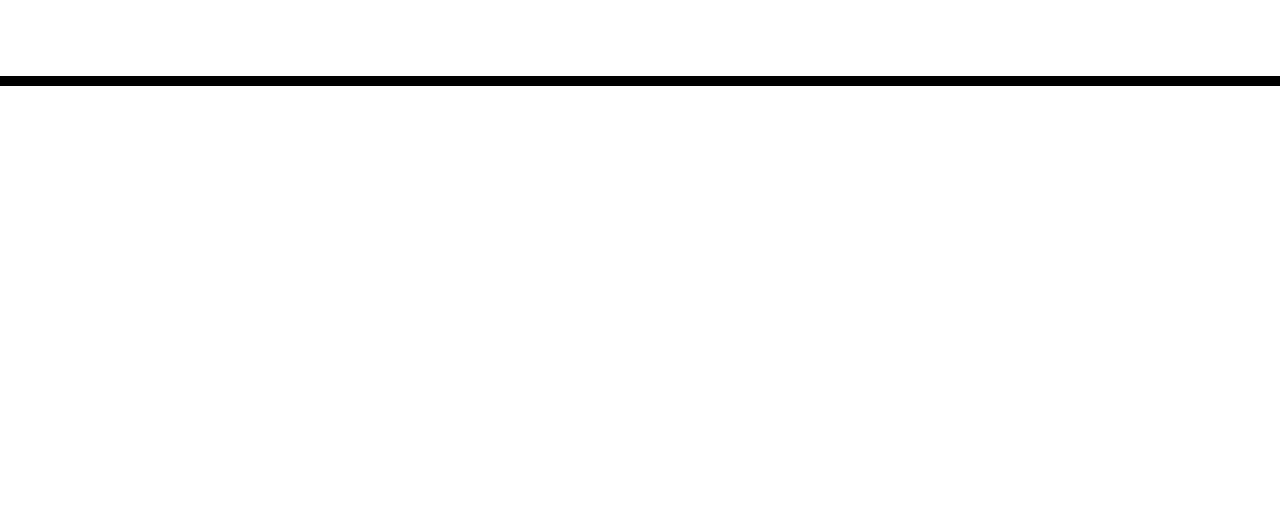
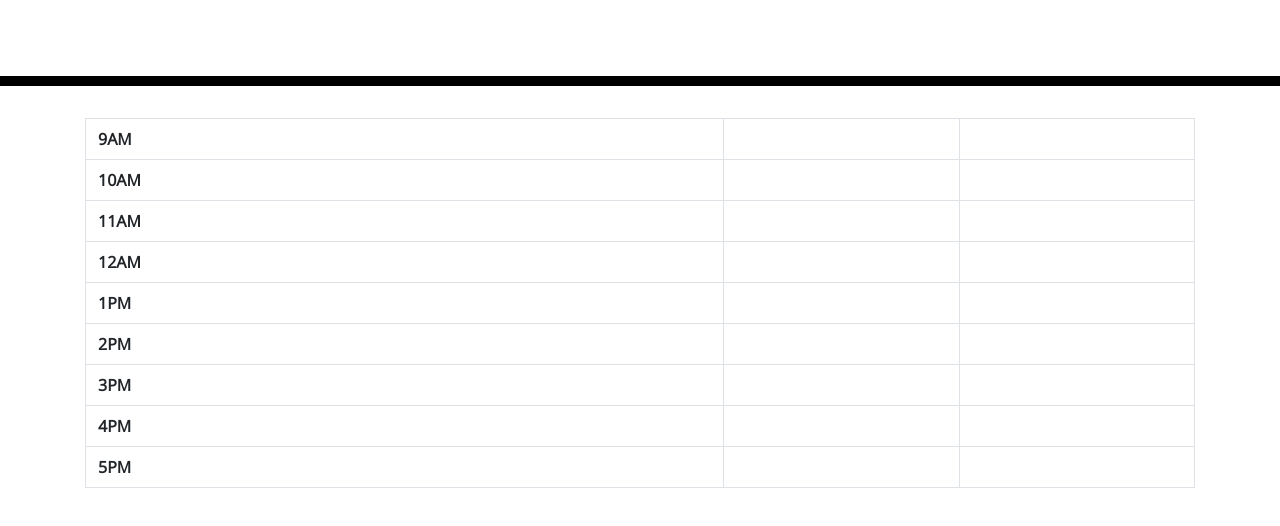
Before and after one commit to jakewmcmillan/daily-planner, a plain HTML site: page index.html in a window 1280 px wide. Shown: the part 182-708 px from the top of the page. Drawn offline with nearby package versions, Linux system fonts and the light colour scheme.

Commit message:
Adding a table

```diff
--- a/index.html
+++ b/index.html
@@ -30,6 +30,55 @@
     </header>
     <div class="container">
       <!-- Timeblocks go here -->
+      <table class="table table-bordered custom-table">
+        <tbody id="event-display">
+          <tr>
+            <th scope="row">9AM</th>
+            <td></td>
+            <td></td>
+          </tr>
+          <tr>
+            <th scope="row">10AM</th>
+            <td></td>
+            <td></td>
+          </tr>
+          <tr>
+            <th scope="row">11AM</th>
+            <td></td>
+            <td></td>
+          </tr>
+          <tr>
+            <th scope="row">12AM</th>
+            <td></td>
+            <td></td>
+          </tr>
+          <tr>
+            <th scope="row">1PM</th>
+            <td></td>
+            <td></td>
+          </tr>
+          <tr>
+            <th scope="row">2PM</th>
+            <td></td>
+            <td></td>
+          </tr>
+          <tr>
+            <th scope="row">3PM</th>
+            <td></td>
+            <td></td>
+          </tr>
+          <tr>
+            <th scope="row">4PM</th>
+            <td></td>
+            <td></td>
+          </tr>
+          <tr>
+            <th scope="row">5PM</th>
+            <td></td>
+            <td></td>
+          </tr>
+        </tbody>
+      </table>
     </div>
 
     <script src="https://cdnjs.cloudflare.com/ajax/libs/jquery/3.2.1/jquery.min.js"></script>
```
